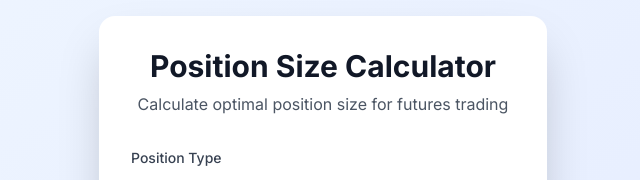
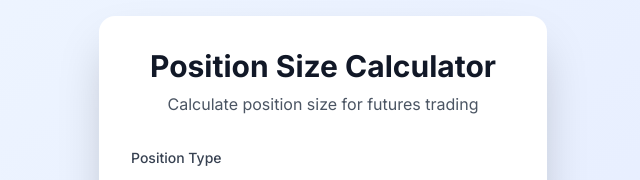
Before and after one commit to superv1sion/position-size, a Next.js app: page / in a window 1280 px wide. Shown: the top 180 px of the page, without its empty margins (317-957 px from the left). Built offline with nearby package versions, Linux system fonts and the light colour scheme.

Commit message:
remove optimal

```diff
--- a/app/page.tsx
+++ b/app/page.tsx
@@ -86,7 +86,7 @@ export default function Home() {
                         Position Size Calculator
                     </h1>
                     <p className="text-gray-600 dark:text-gray-300">
-                        Calculate optimal position size for futures trading
+                        Calculate position size for futures trading
                     </p>
                 </div>
 
```
